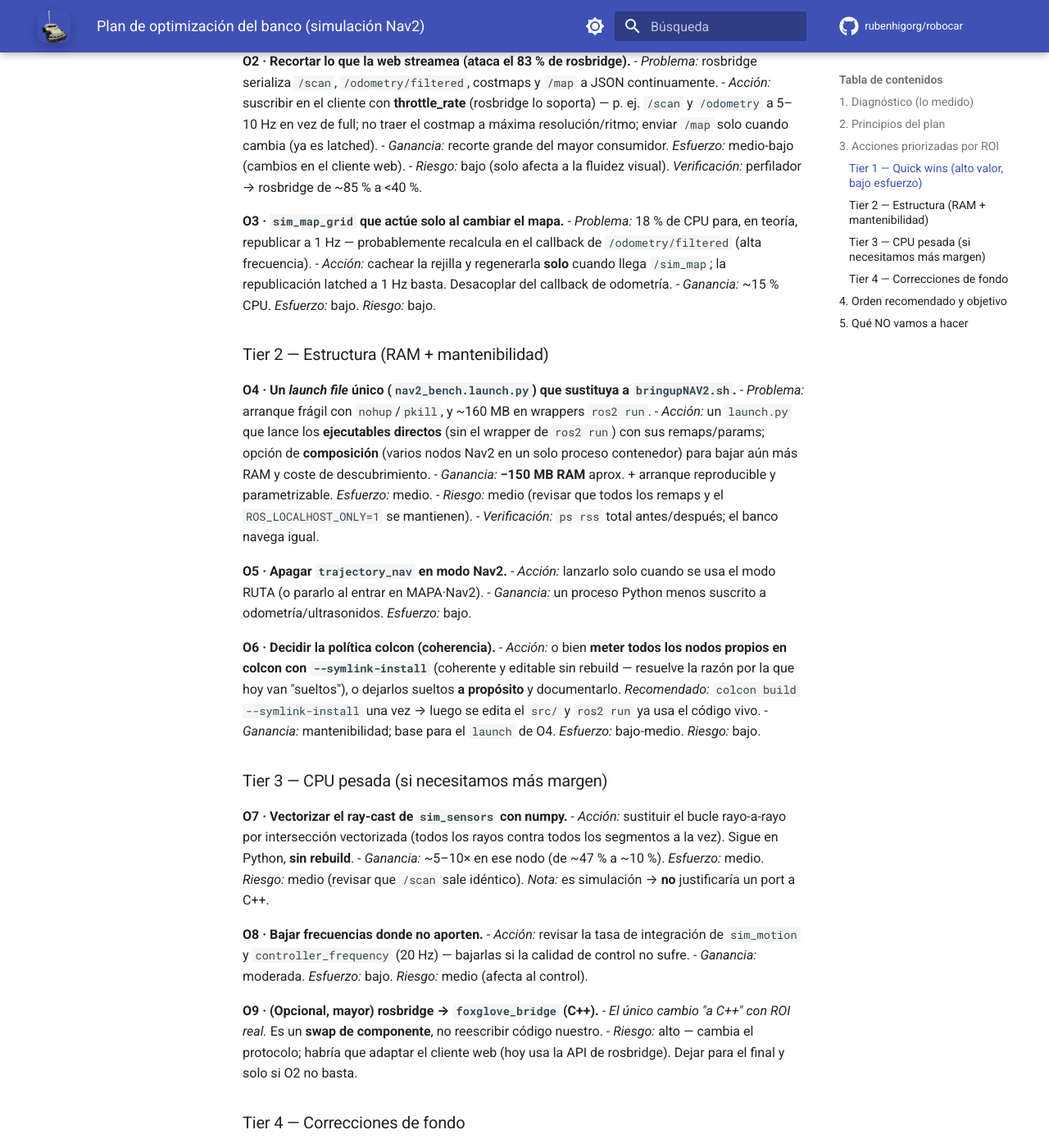
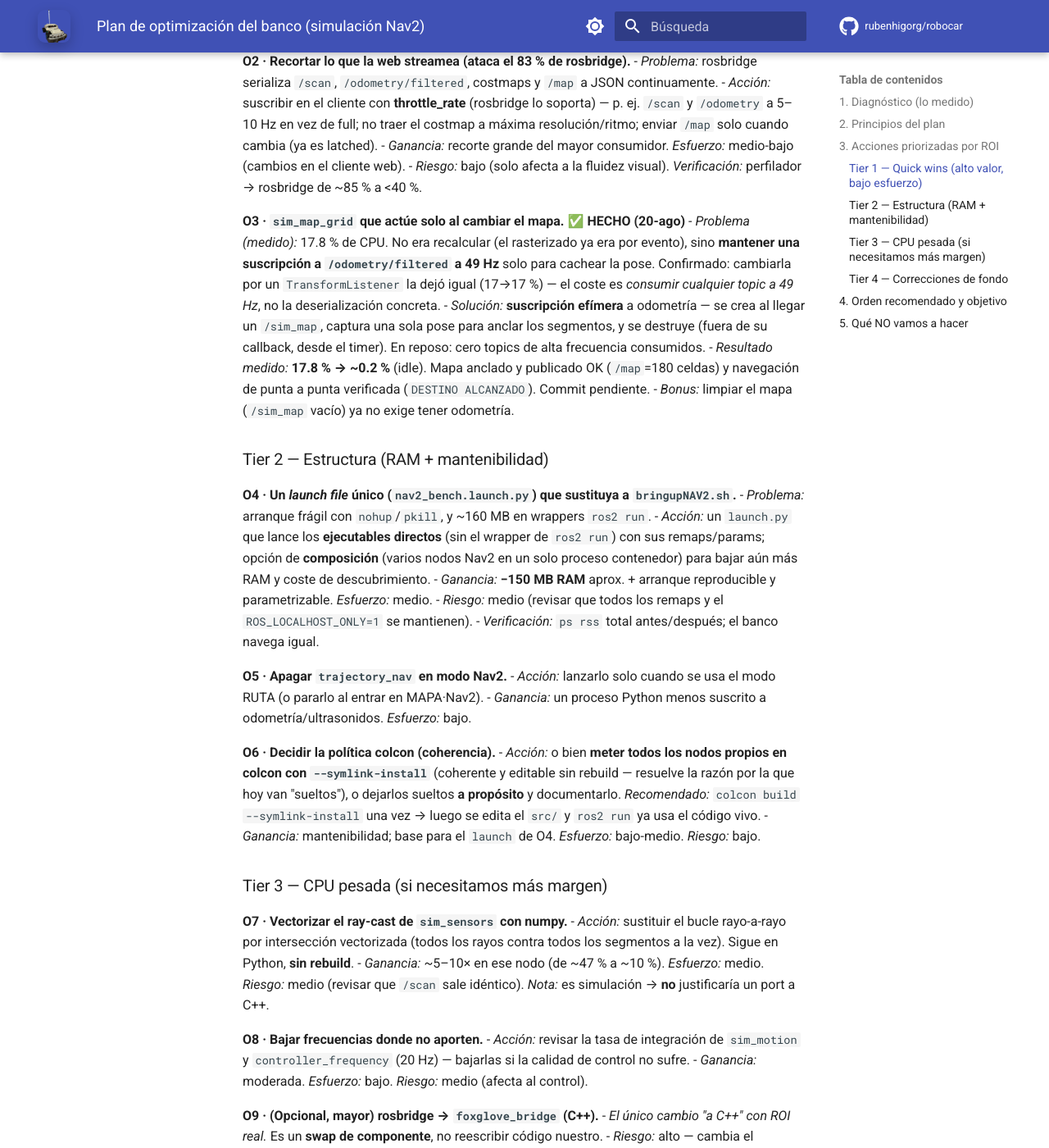
Before and after one commit to rubenhigorg/robocar, an MkDocs documentation site: the page built from docs/tfm/optimizacion-banco.md, in a window 1280 px wide and 1400 px high, scrolled down 2321 px. Shown: the whole window at 82% size. Built offline with MkDocs 1.6.1 and Material for MkDocs 9.7.7, drawn with Linux system fonts in a browser that asks for light colours; comment, search, counter and statistics services are not loaded; some of the changed text lies outside the part shown.

Commit message:
O3: sim_map_grid deja de consumir odometria a 49 Hz (17.8%->0.2% CPU)
El nodo mantenia una suscripcion a /odometry/filtered a 49 Hz solo para cachear
la pose con la que anclar el mapa (rarisimo). Consumir cualquier topic a 49 Hz en
Python cuesta ~17% (verificado: cambiarlo por TransformListener no ayudo). Ahora usa
una suscripcion EFIMERA: se crea al llegar un /sim_map, captura una pose y se destruye
desde el timer (fuera de su callback). En reposo no consume topics de alta frecuencia.

Verificado: 17.8%% -> 0.2%% idle, /map se sigue anclando y publicando (180 celdas),
navegacion e2e OK. Bonus: limpiar mapa ya no exige odometria.

Co-Authored-By: Claude Opus 4.8 (1M context) <noreply@anthropic.com>

```diff
--- a/docs/tfm/optimizacion-banco.md
+++ b/docs/tfm/optimizacion-banco.md
@@ -76,12 +76,17 @@ nodos y el perfilado de CPU medidos en la Pi el **20-ago-2026**.
 - *Ganancia:* recorte grande del mayor consumidor. *Esfuerzo:* medio-bajo (cambios en el cliente web).
 - *Riesgo:* bajo (solo afecta a la fluidez visual). *Verificación:* perfilador → rosbridge de ~85 % a <40 %.
 
-**O3 · `sim_map_grid` que actúe solo al cambiar el mapa.**
-- *Problema:* 18 % de CPU para, en teoría, republicar a 1 Hz — probablemente recalcula en el callback
-  de `/odometry/filtered` (alta frecuencia).
-- *Acción:* cachear la rejilla y regenerarla **solo** cuando llega `/sim_map`; la republicación latched
-  a 1 Hz basta. Desacoplar del callback de odometría.
-- *Ganancia:* ~15 % CPU. *Esfuerzo:* bajo. *Riesgo:* bajo.
+**O3 · `sim_map_grid` que actúe solo al cambiar el mapa.** ✅ **HECHO (20-ago)**
+- *Problema (medido):* 17.8 % de CPU. No era recalcular (el rasterizado ya era por evento), sino
+  **mantener una suscripción a `/odometry/filtered` a 49 Hz** solo para cachear la pose. Confirmado:
+  cambiarla por un `TransformListener` la dejó igual (17→17 %) — el coste es *consumir cualquier
+  topic a 49 Hz*, no la deserialización concreta.
+- *Solución:* **suscripción efímera** a odometría — se crea al llegar un `/sim_map`, captura una sola
+  pose para anclar los segmentos, y se destruye (fuera de su callback, desde el timer). En reposo:
+  cero topics de alta frecuencia consumidos.
+- *Resultado medido:* **17.8 % → ~0.2 %** (idle). Mapa anclado y publicado OK (`/map`=180 celdas) y
+  navegación de punta a punta verificada (`DESTINO ALCANZADO`). Commit pendiente.
+- *Bonus:* limpiar el mapa (`/sim_map` vacío) ya no exige tener odometría.
 
 ### Tier 2 — Estructura (RAM + mantenibilidad)
 
@@ -135,7 +140,10 @@ Correctness, no CPU.
 
 ## 4. Orden recomendado y objetivo
 
-**Secuencia:** ~~O1~~ ✅ → **O3** (siguiente) → O2 → O5 → O6 → O4 → O7 → (O8/O9/O10/O11 según haga falta).
+**Secuencia:** ~~O1~~ ✅ → ~~O3~~ ✅ → **O2** (siguiente) → O5 → O6 → O4 → O7 → (O8/O9/O10/O11 según haga falta).
+
+> **Progreso CPU:** goal_relay 35.6→6.6 % (O1) y sim_map_grid 17.8→0.2 % (O3) suman **~46 puntos**
+> de CPU recuperados en el peor caso. Falta el gordo: rosbridge (O2).
 
 **Objetivo cuantitativo:** bajar de **282 % (nav)** a **< 200 %** de CPU y **−150 MB** de RAM,
 manteniendo la navegación de punta a punta. Cada paso se valida con el perfilador antes de seguir.
```
Also changed, not shown: 1 other file.
